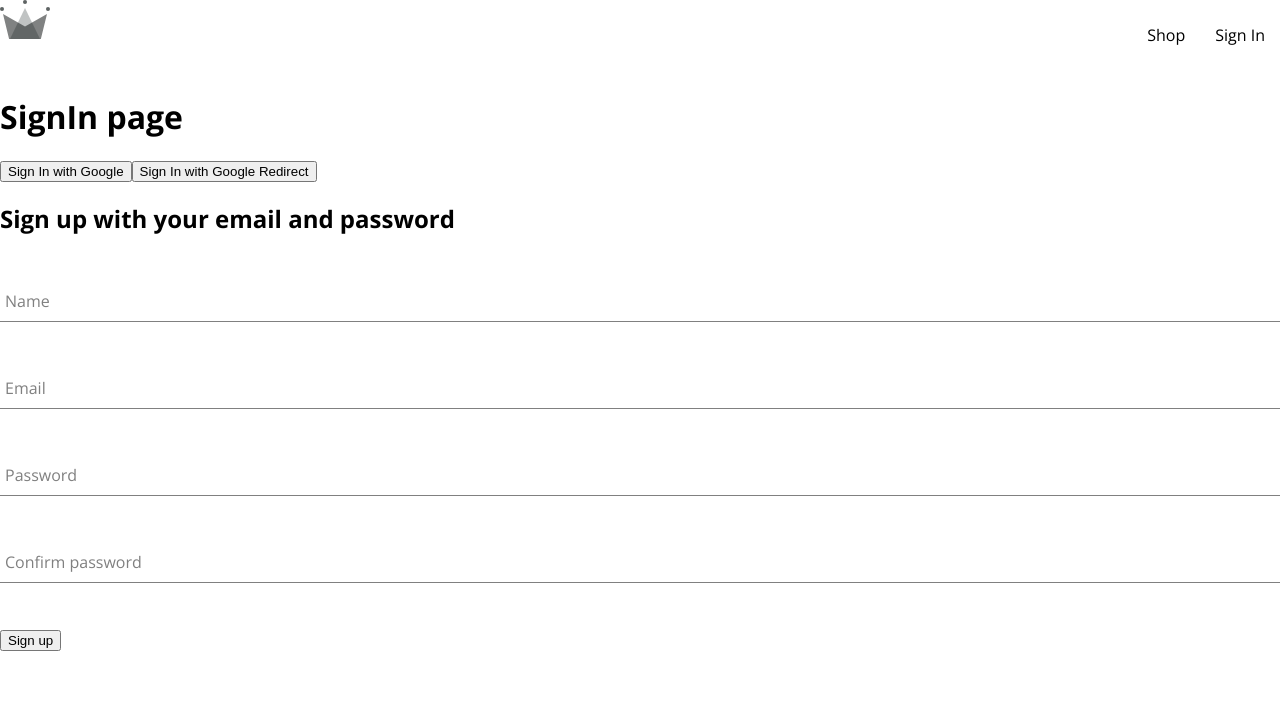
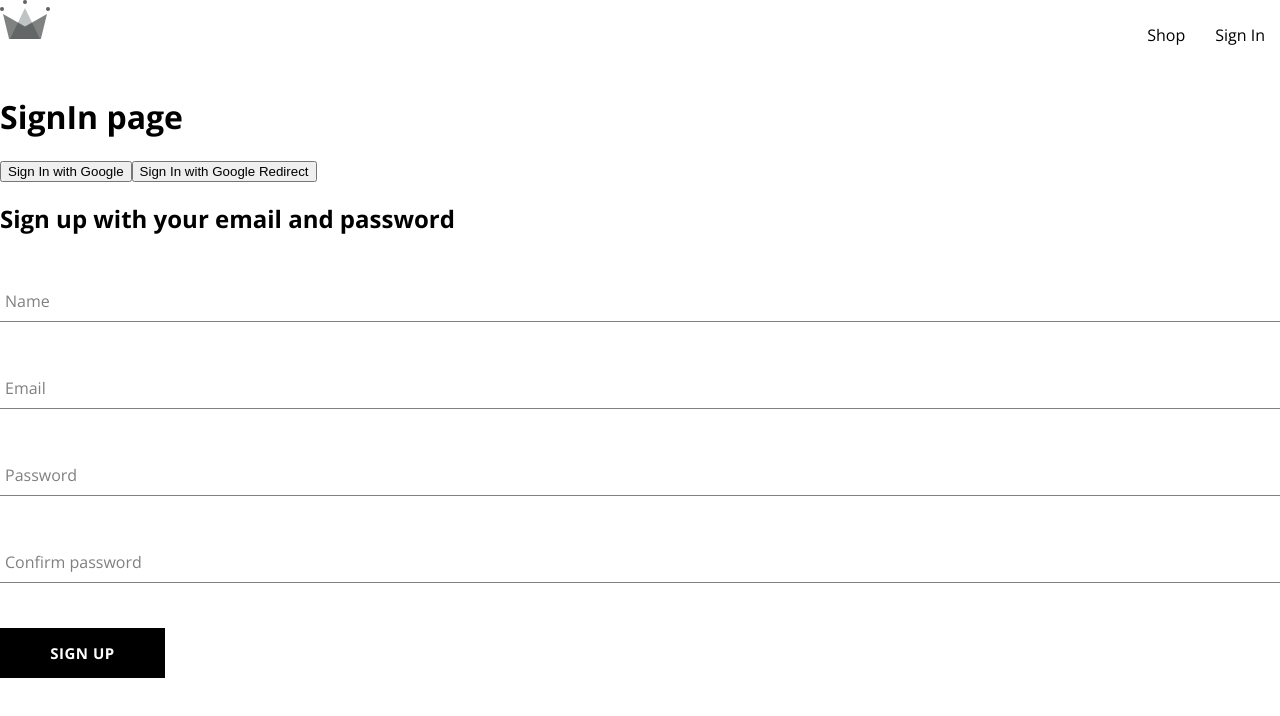
Before and after one commit to RyadC/crown-clothing, a React (Create React App) app: page /sign-in in a window 1280 px wide. Shown: the top 716 px of the page. Built offline with nearby package versions, Linux system fonts and the light colour scheme.

Commit message:
:sparkles: feat(button): add button component

```diff
--- /dev/null
+++ b/src/components/button/button.component.jsx
@@ -0,0 +1,16 @@
+import "./button.styles.scss";
+
+const BUTTON_TYPES_CLASSES = {
+  google: "google-sign-in",
+  inverted: "inverted",
+};
+
+const Button = ({ children, buttonType }) => {
+  return (
+    <button className={`button-container ${BUTTON_TYPES_CLASSES[buttonType]}`}>
+      {children}
+    </button>
+  );
+};
+
+export default Button;
--- /dev/null
+++ b/src/components/button/button.styles.scss
@@ -0,0 +1,46 @@
+.button-container {
+  min-width: 165px;
+  width: auto;
+  height: 50px;
+  letter-spacing: 0.5px;
+  line-height: 50px;
+  padding: 0 35px 0 35px;
+  font-size: 15px;
+  background-color: black;
+  color: white;
+  text-transform: uppercase;
+  font-family: "Open Sans";
+  font-weight: bolder;
+  border: none;
+  cursor: pointer;
+  display: flex;
+  justify-content: center;
+
+  &:hover {
+    background-color: white;
+    color: black;
+    border: 1px solid black;
+  }
+
+  &.google-sign-in {
+    background-color: #4285f4;
+    color: white;
+
+    &:hover {
+      background-color: #357ae8;
+      border: none;
+    }
+  }
+
+  &.inverted {
+    background-color: white;
+    color: black;
+    border: 1px solid black;
+
+    &:hover {
+      background-color: black;
+      color: white;
+      border: none;
+    }
+  }
+}
--- a/src/components/sign-up/sign-up.component.jsx
+++ b/src/components/sign-up/sign-up.component.jsx
@@ -4,6 +4,7 @@
   createUserDocumentFromAuth,
 } from "../../utils/firebase/firebase.utils";
 import FormInput from "../form-input/form-input.component";
+import Button from "../button/button.component";
 
 const defaultFormFields = {
   displayName: "",
@@ -46,7 +47,7 @@
   };
 
   return (
-    <div>
+    <div className="sign-up-container">
       <h2>Sign up with your email and password</h2>
       <form onSubmit={handleSubmit}>
         <FormInput
@@ -97,7 +98,7 @@
           }}
         />
 
-        <button type="submit">Sign up</button>
+        <Button type="submit">Sign up</Button>
       </form>
     </div>
   );
```
